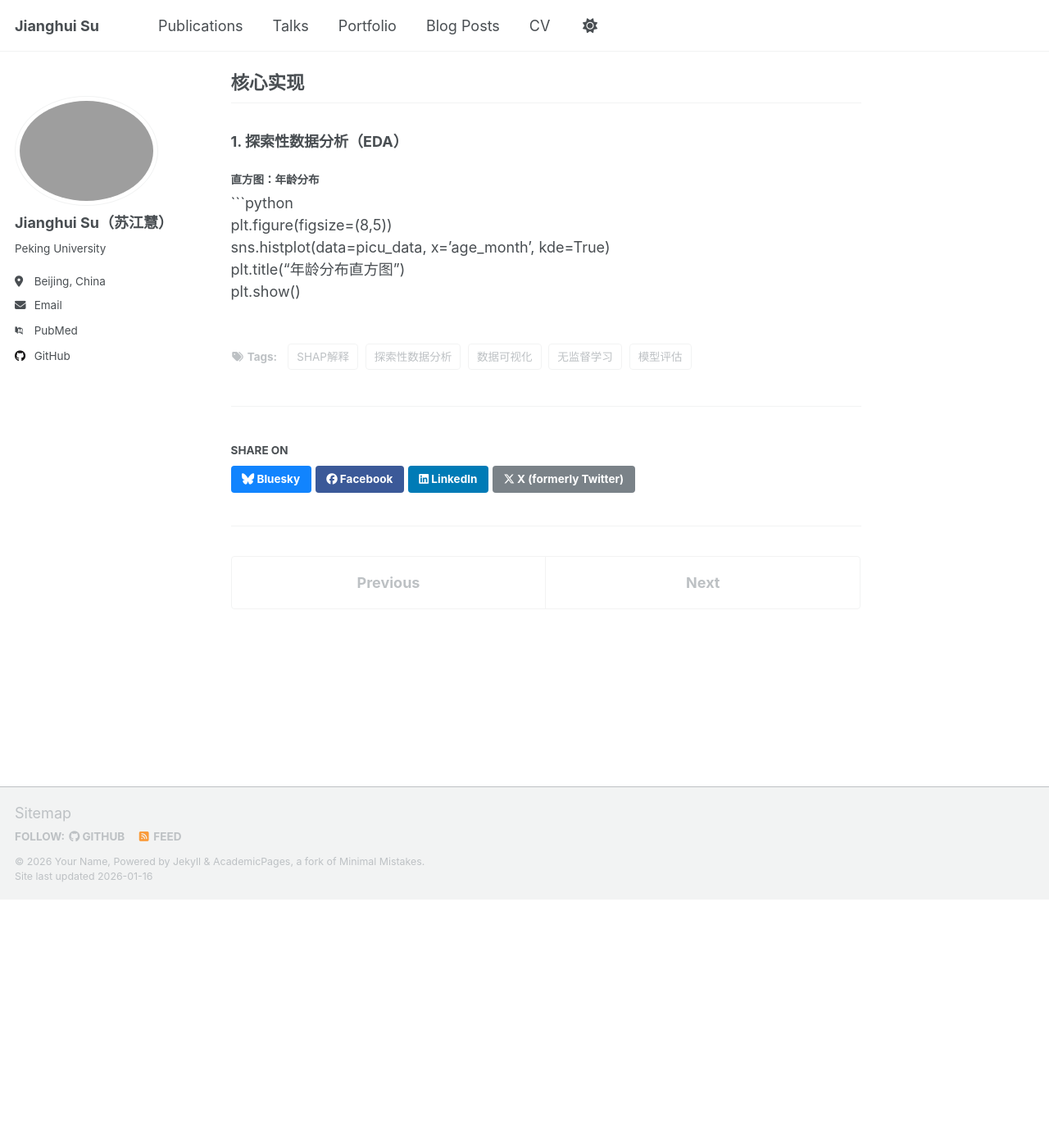
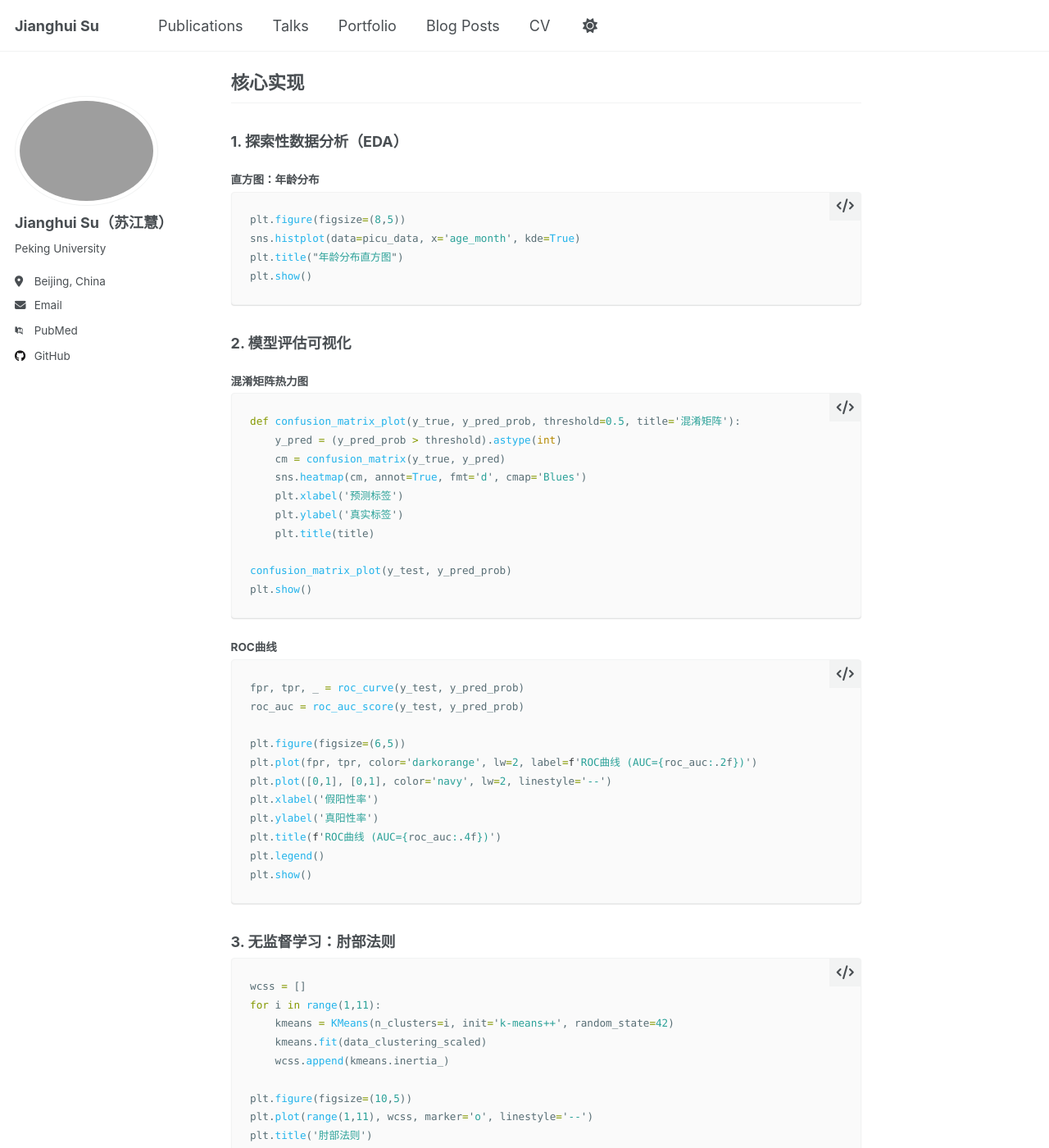
Before and after one commit to JianghuiSu/JianghuiSu.github.io, a Jekyll site: the page built from _portfolio/python-data-visualization-practice.md, in a window 1280 px wide and 1400 px high, scrolled down 330 px. Shown: the whole window at 82% size. Built offline with Jekyll 4.4.1, drawn with Linux system fonts in a browser that asks for light colours; some web fonts are replaced; a script that is not in the unit is left out; before the commit the page ends 1427 px from its top, so only the background shows below that; some of the changed text lies outside the part shown.

Commit message:
Update python-data-visualization-practice.md

````diff
--- a/_portfolio/python-data-visualization-practice.md
+++ b/_portfolio/python-data-visualization-practice.md
@@ -1,5 +1,5 @@
 ---
-title: "Python数据可视化实战"
+title: "Python数据可视化与模型评估实战"
 collection: portfolio
 type: "Data Analysis"
 permalink: /portfolio/python-data-visualization-practice
@@ -34,3 +34,97 @@
 sns.histplot(data=picu_data, x='age_month', kde=True)
 plt.title("年龄分布直方图")
 plt.show()
+```
+
+### 2. 模型评估可视化
+#### 混淆矩阵热力图
+```python
+def confusion_matrix_plot(y_true, y_pred_prob, threshold=0.5, title='混淆矩阵'):
+    y_pred = (y_pred_prob > threshold).astype(int)
+    cm = confusion_matrix(y_true, y_pred)
+    sns.heatmap(cm, annot=True, fmt='d', cmap='Blues')
+    plt.xlabel('预测标签')
+    plt.ylabel('真实标签')
+    plt.title(title)
+
+confusion_matrix_plot(y_test, y_pred_prob)
+plt.show()
+```
+
+#### ROC曲线
+```python
+fpr, tpr, _ = roc_curve(y_test, y_pred_prob)
+roc_auc = roc_auc_score(y_test, y_pred_prob)
+
+plt.figure(figsize=(6,5))
+plt.plot(fpr, tpr, color='darkorange', lw=2, label=f'ROC曲线 (AUC={roc_auc:.2f})')
+plt.plot([0,1], [0,1], color='navy', lw=2, linestyle='--')
+plt.xlabel('假阳性率')
+plt.ylabel('真阳性率')
+plt.title(f'ROC曲线 (AUC={roc_auc:.4f})')
+plt.legend()
+plt.show()
+```
+
+### 3. 无监督学习：肘部法则
+```python
+wcss = []
+for i in range(1,11):
+    kmeans = KMeans(n_clusters=i, init='k-means++', random_state=42)
+    kmeans.fit(data_clustering_scaled)
+    wcss.append(kmeans.inertia_)
+
+plt.figure(figsize=(10,5))
+plt.plot(range(1,11), wcss, marker='o', linestyle='--')
+plt.title('肘部法则')
+plt.xlabel('簇数')
+plt.ylabel('簇内平方和 (WCSS)')
+plt.grid(True)
+plt.show()
+```
+
+### 4. SHAP模型解释
+#### 蜂群图与条形图
+```python
+# 初始化SHAP解释器
+explainer = shap.Explainer(lr_model, X_train)
+shap_values = explainer(X_train)
+
+# 蜂群图
+shap.summary_plot(shap_values, X_train)
+
+# 条形图
+shap.summary_plot(shap_values, X_train, plot_type='bar')
+```
+
+#### 依赖图
+```python
+shap.dependence_plot('lab_5235_max', shap_values.values, X_train)
+```
+
+## 结果分析
+
+### 1. EDA结果
+![年龄分布直方图](/images/portfolio/python-data-visualization-practice/age_distribution.png)
+年龄分布呈现右偏，多数样本集中在低年龄区间。
+
+![实验室指标箱线图](/images/portfolio/python-data-visualization-practice/boxplot_lab_indices.png)
+不同结局下，实验室指标（如lab_5235_max）分布存在显著差异，可作为预测特征。
+
+### 2. 模型评估
+![混淆矩阵](/images/portfolio/python-data-visualization-practice/confusion_matrix.png)
+模型在测试集上的混淆矩阵显示，真阳性率与真阴性率表现均衡。
+
+![ROC曲线](/images/portfolio/python-data-visualization-practice/roc_curve.png)
+ROC曲线下面积（AUC）为0.6997，表明模型的区分能力一般。
+
+### 3. 无监督学习
+![肘部法则图](/images/portfolio/python-data-visualization-practice/elbow_method.png)
+肘部出现在k=3附近，提示数据可分为3个簇。
+
+### 4. SHAP解释
+![SHAP蜂群图](/images/portfolio/python-data-visualization-practice/shap_beeswarm.png)
+lab_5257_min是影响预测结果的关键特征，值越高死亡风险越大。
+
+![SHAP依赖图](/images/portfolio/python-data-visualization-practice/shap_dependence_lab5235.png)
+lab_5235_max与SHAP值呈正相关，验证了其对死亡风险的正向影响。
````
